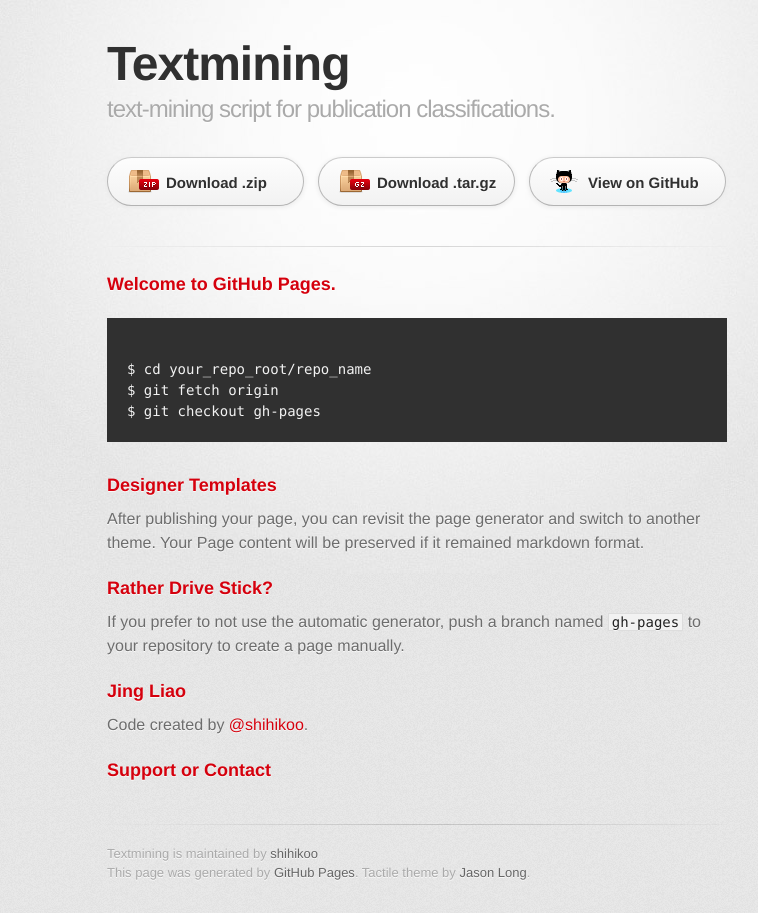
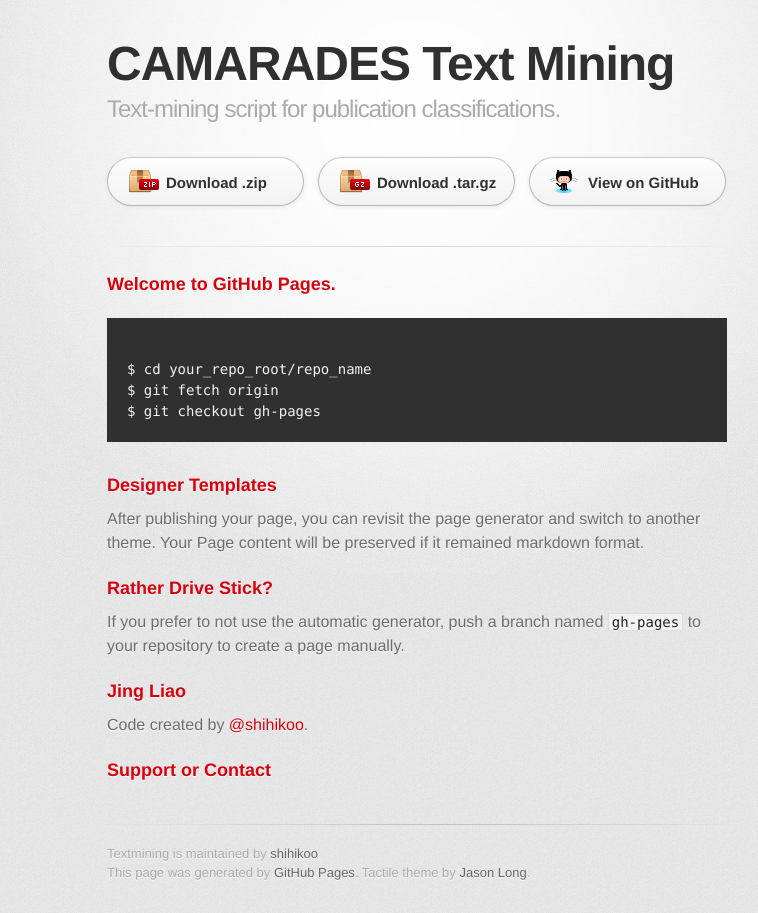
Before and after one commit to shihikoo/TextMining, a plain HTML site: page index.html in a window 1280 px wide. Shown: the whole page, without its empty margins (223-981 px from the left). Drawn offline with Linux system fonts and the light colour scheme; a web font is replaced by a local one.

Commit message:
Update index.html

```diff
--- a/index.html
+++ b/index.html
@@ -10,7 +10,7 @@
     <!--[if lt IE 9]>
     <script src="//html5shiv.googlecode.com/svn/trunk/html5.js"></script>
     <![endif]-->
-    <title>Textmining by shihikoo</title>
+    <title>CAMARADES TextMining</title>
   </head>
 
   <body>
@@ -18,8 +18,8 @@
       <div class="inner">
 
         <header>
-          <h1>Textmining</h1>
-          <h2>text-mining script for publication classifications.</h2>
+          <h1>CAMARADES Text Mining</h1>
+          <h2>Text-mining script for publication classifications.</h2>
         </header>
 
         <section id="downloads" class="clearfix">
```
